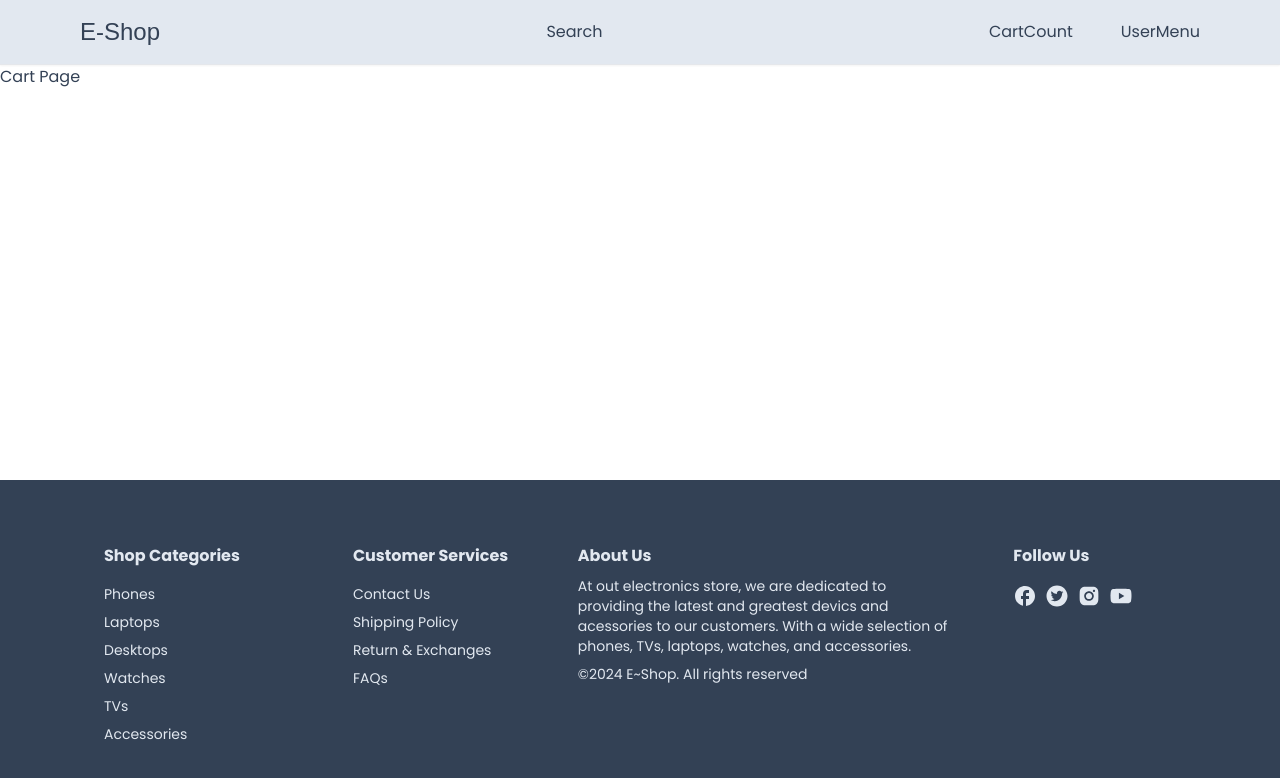
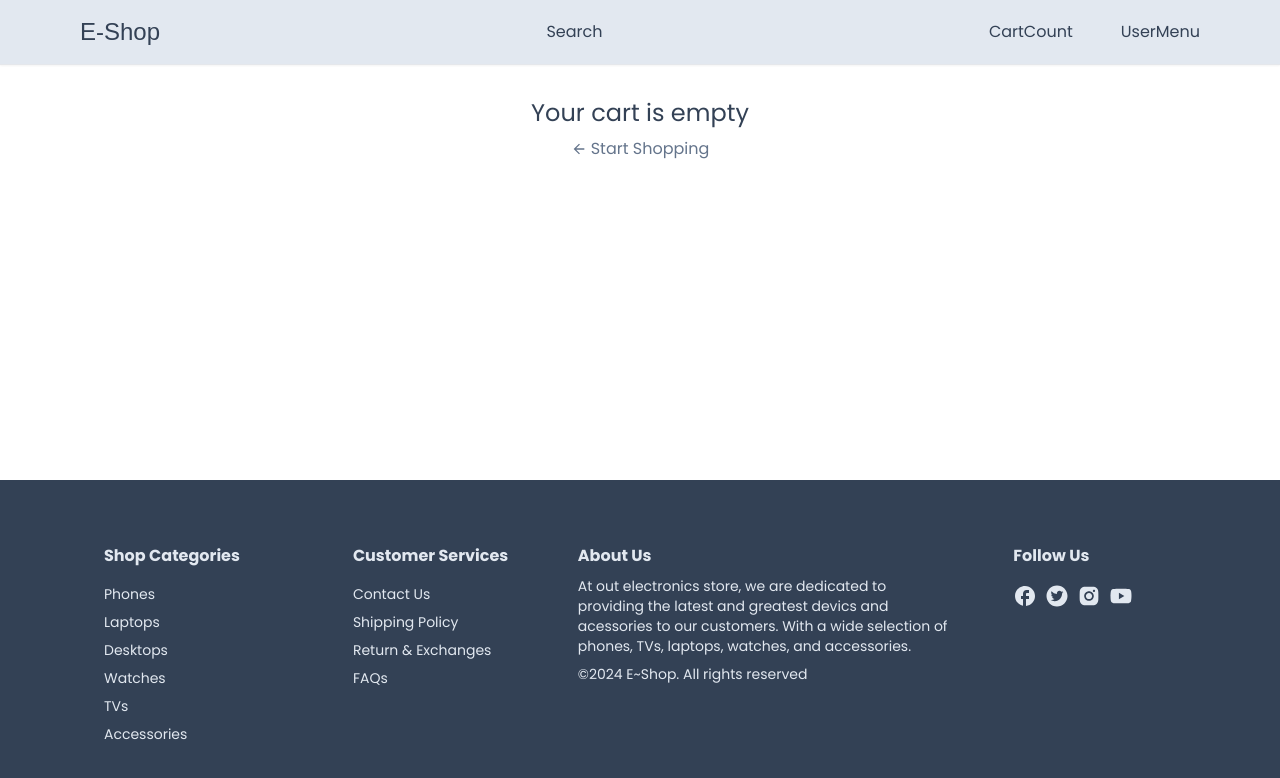
Before and after one commit to iJoyRide/Ecommerce, a Next.js app: page /cart in a window 1280 px wide. Shown: the top 778 px of the page. Built offline with nearby package versions, Linux system fonts and the light colour scheme; a web font is replaced by a local one.

Commit message:
shopping cart

```diff
--- /dev/null
+++ b/app/cart/CartClient.tsx
@@ -0,0 +1,38 @@
+"use client";
+
+import { useCart } from "@/hooks/useCarts";
+import Link from "next/link";
+import { MdArrowBack } from "react-icons/md";
+import Heading from "../components/Heading";
+
+const CartClient = () => {
+    const {cartProducts} = useCart()
+    if(!cartProducts || cartProducts.length == 0){
+        return(
+            <div className="flex flex-col items-center">
+                <div className="text-2xl">Your cart is empty</div>
+                <div>
+                    <Link href={"/"} className="
+                    text-slate-500 flex items-center gap-1
+                     mt-2
+                    ">
+                        <MdArrowBack/>
+                        <span>Start Shopping</span>
+                    </Link>
+                </div>
+            </div>
+        )
+    }
+
+    return <div>
+        <Heading title="Shopping Cart" center/>
+        <div className="grid grid-cols-5 text-xs gap-4 pb-2 items-center mt-8">
+            <div className=" col-span-2 justify-self-start">PRODUCT</div>
+            <div className="justify-self-center">PRICE</div>
+            <div className="justify-self-center">QUANTITY</div>
+            <div className="justify-self-end">TOTAL</div>
+        </div>
+    </div>;
+};
+
+export default CartClient;
--- a/app/cart/page.tsx
+++ b/app/cart/page.tsx
@@ -1,7 +1,12 @@
+import Container from "../components/Container";
+import CartClient from "./CartClient";
+
 const Cart = () => {
-  return (
-    <div> Cart Page</div>
-  )
-}
+  return <div className="pt-8">
+      <Container>
+        <CartClient/>
+      </Container>
+    </div>;
+};
 
 export default Cart;
--- /dev/null
+++ b/app/components/Heading.tsx
@@ -0,0 +1,12 @@
+interface HeadingProps{
+    title: string,
+    center?: boolean
+}
+
+const Heading:React.FC<HeadingProps> = ({title, center}) => {
+    return ( <div className={center? "text-center" : "text-start"}>
+        <h1 className=" font-bold">{title}</h1>
+    </div> );
+}
+
+export default Heading;
--- /dev/null
+++ b/app/product/[productId]/ListRating.tsx
@@ -0,0 +1,15 @@
+"use client";
+
+import Heading from "@/app/components/Heading";
+
+interface ListRatingProps{
+    product:any;
+}
+
+const ListRating:React.FC<ListRatingProps> = ({product}) => {
+    return <div>
+        <Heading title="Product Review"/>
+    </div>;
+}
+
+export default ListRating;
```
